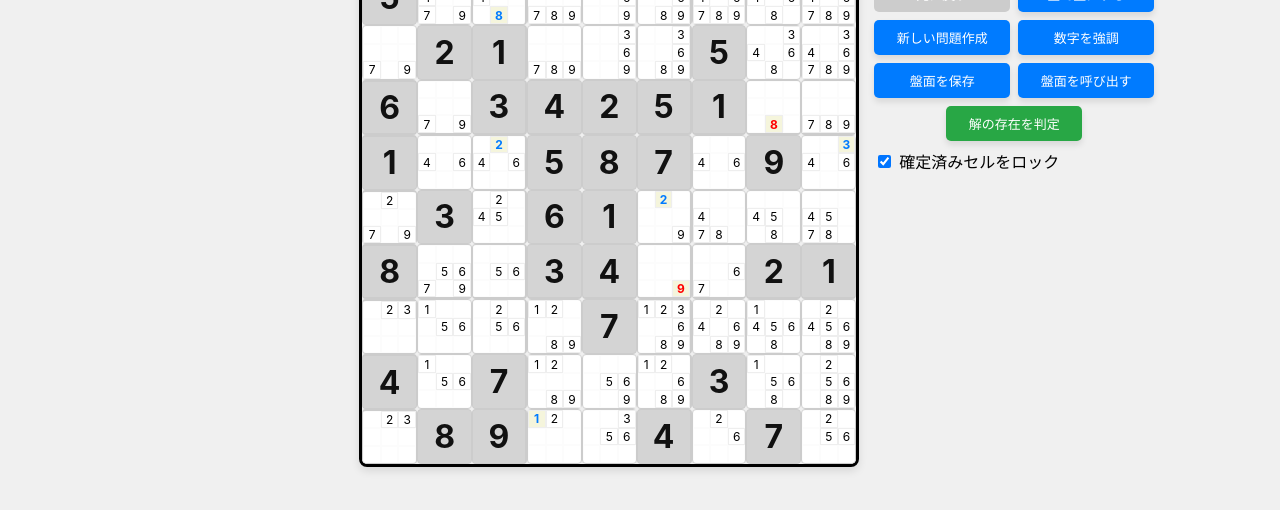
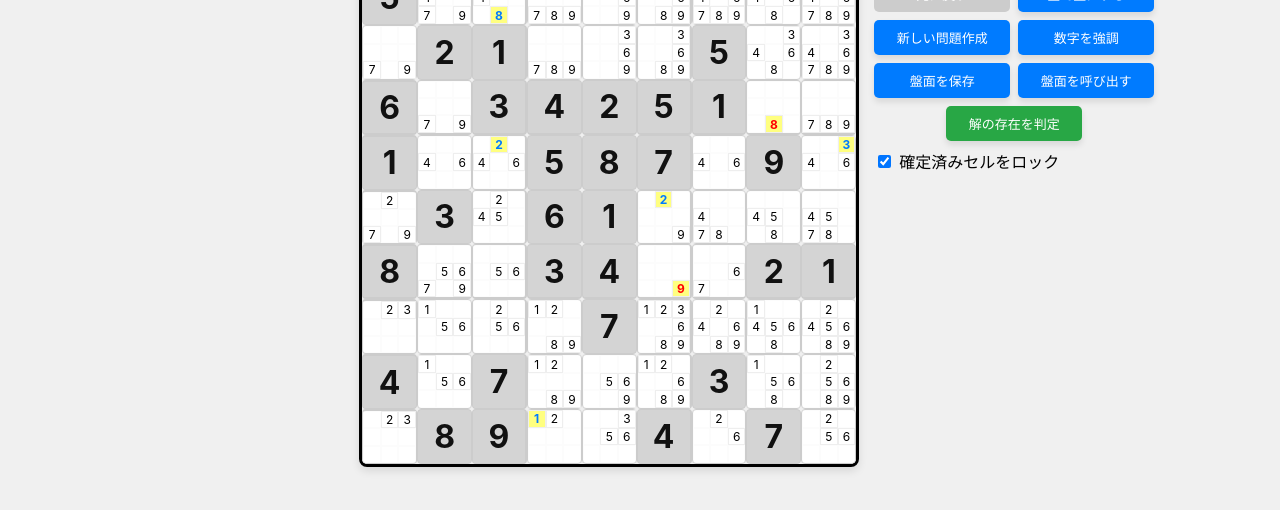
Before and after one commit to KskOHTA/RC, a plain HTML site: page SD.html in a window 1280 px wide. Shown: the part 38-548 px from the top of the page. Drawn offline with Linux system fonts and the light colour scheme.

Commit message:
Update SD.html

```diff
--- a/SD.html
+++ b/SD.html
@@ -119,14 +119,14 @@
         .single-candidate {
             color: #ff0000;
             font-weight: bold;
-            background-color: #F5F5DC; /* ベージュの背景色を追加 */
+            background-color: #FFFF80; /* ベージュの背景色を追加 */
         }
 
         /* 縦、横、または中枠の中で唯一の候補数字のスタイル */
         .unique-candidate-highlight {
             color: #007bff;
             font-weight: bold;
-            background-color: #F5F5DC; /* ベージュの背景色を追加 */
+            background-color: #FFFF80; /* ベージュの背景色を追加 */
         }
 
         /* 強調表示のスタイル */
```
